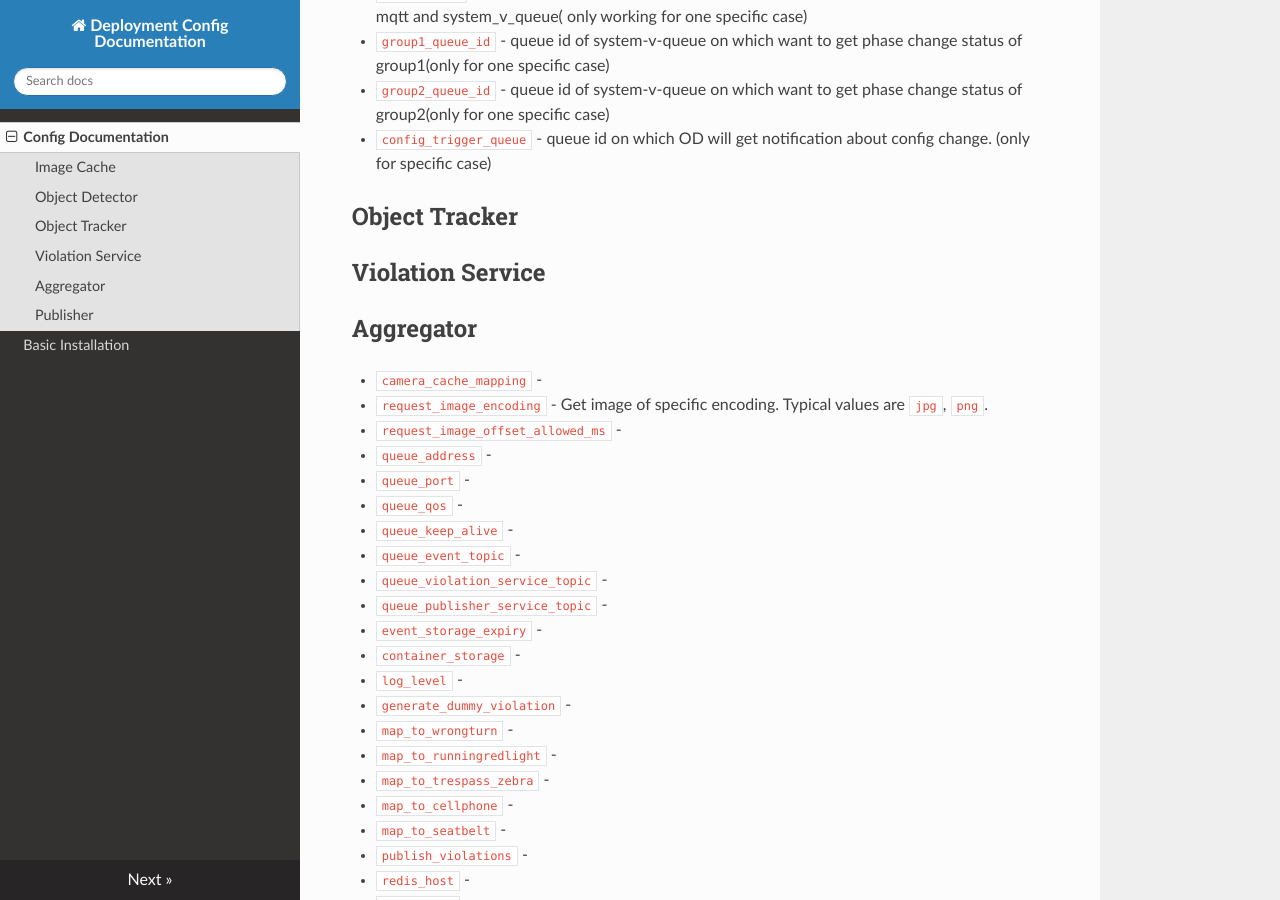
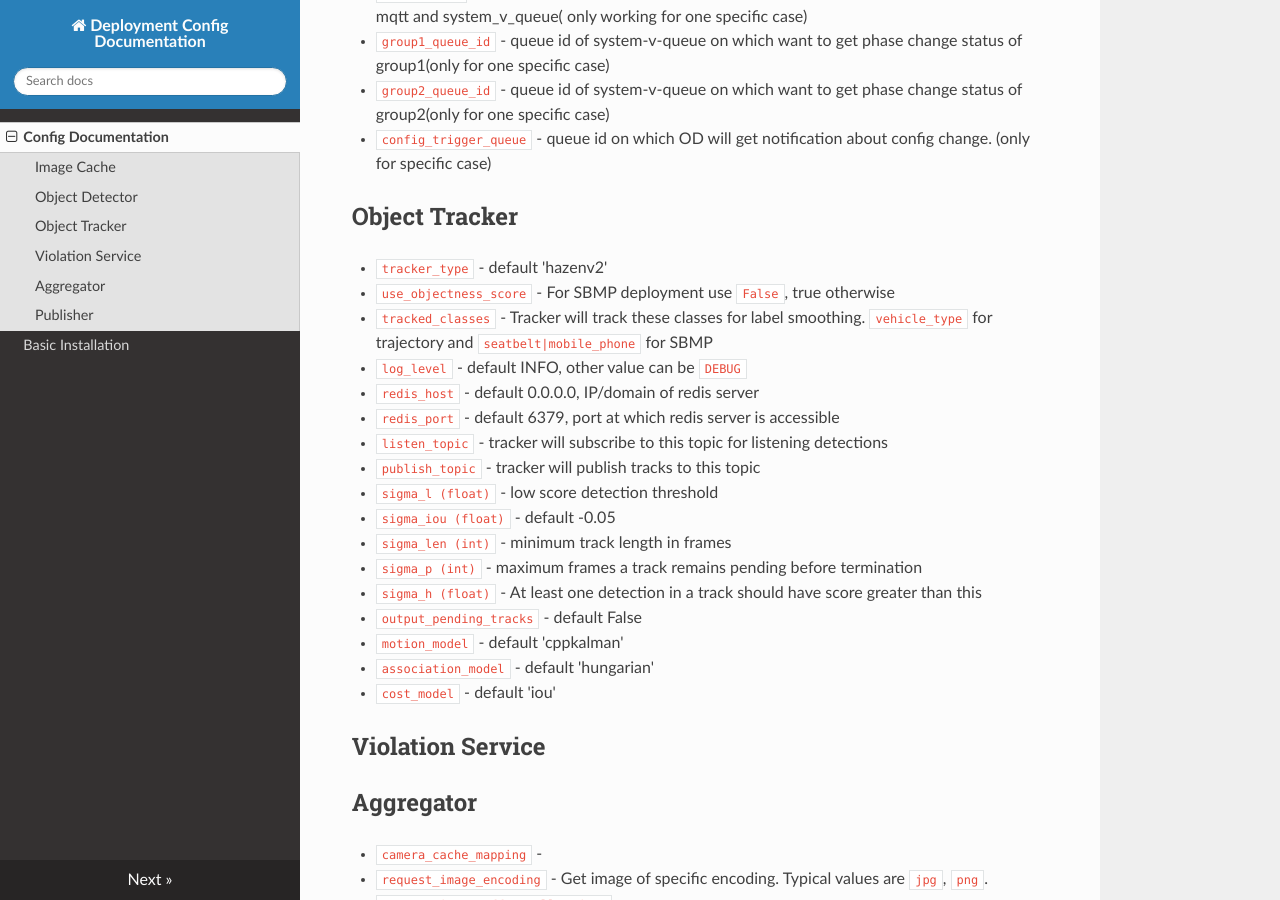
Before and after one commit to hazenai/system-docs, an MkDocs documentation site: the page built from docs/index.md, in a window 1280 px wide and 900 px high, scrolled down 2352 px. Built offline with MkDocs 1.6.1, drawn with Linux system fonts in a browser that asks for light colours; nearby versions of some CDN libraries.

Commit message:
adding tracker logs

```diff
--- a/docs/index.md
+++ b/docs/index.md
@@ -78,6 +78,24 @@
 
 ## Object Tracker
 
+* `tracker_type` - default 'hazenv2'
+* `use_objectness_score` - For SBMP deployment use `False`, true otherwise
+* `tracked_classes` - Tracker will track these classes for label smoothing. `vehicle_type` for trajectory and `seatbelt|mobile_phone` for SBMP
+* `log_level` - default INFO, other value can be `DEBUG`
+* `redis_host` - default 0.0.0.0, IP/domain of redis server
+* `redis_port` - default 6379, port at which redis server is accessible
+* `listen_topic` - tracker will subscribe to this topic for listening detections
+* `publish_topic` - tracker will publish tracks to this topic
+* `sigma_l (float)` - low score detection threshold
+* `sigma_iou (float)` - default -0.05
+* `sigma_len (int)` - minimum track length in frames
+* `sigma_p (int)` - maximum frames a track remains pending before termination
+* `sigma_h (float)` - At least one detection in a track should have score greater than this
+* `output_pending_tracks` - default False
+* `motion_model` - default 'cppkalman'
+* `association_model` - default 'hungarian'
+* `cost_model` - default 'iou'
+
 ## Violation Service
 
 ## Aggregator
```
